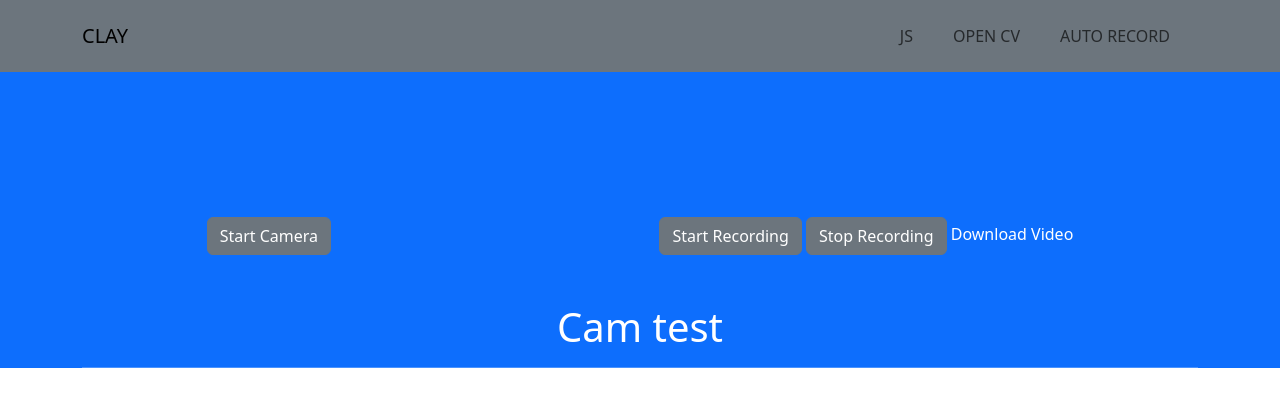
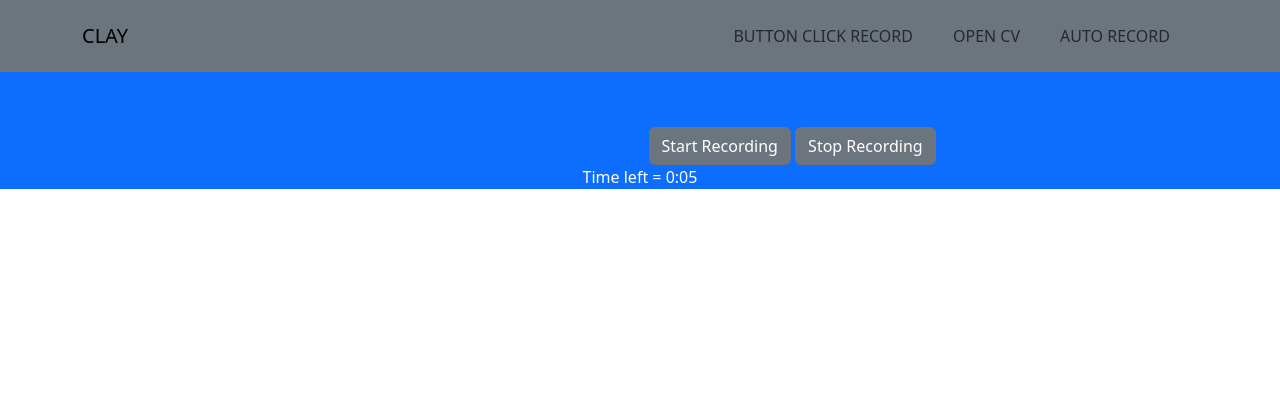
Before and after one commit to muhammed-kizilkaya/Django-opencv, a Django app: template templates/auto_record.html in a window 1280 px wide. Shown: the top 407 px of the page. Run offline with Django 3.2, Linux system fonts and the light colour scheme; the template is opened without the code that fills it, so the values that code supplies are empty; some libraries are stand-ins or nearby versions.

Commit message:
opencv ve js için ayrı ayrı camera ayarlamaları yapıldı

```diff
--- a/detectme/urls.py
+++ b/detectme/urls.py
@@ -8,4 +8,6 @@ urlpatterns = [
     path('cv2_page', views.cv2_page, name="cv2-page"),
     path('auto_record', views.auto_record, name="auto_record"),
     path('detectme', views.detectme, name="detectme"),
+     path('video_feed', views.video_feed, name='video_feed'),
+    path('webcam_feed', views.webcam_feed, name='webcam_feed')
     ]
--- a/templates/auto_record.html
+++ b/templates/auto_record.html
@@ -1,123 +1,101 @@
-<!DOCTYPE html>
-<html>
-    {% load static %}
-<head>
-    <meta charset="utf-8">
-    <meta name="viewport" content="width=device-width, initial-scale=1.0, shrink-to-fit=no">
-    <title>Home - Clay</title>
+{% extends 'base.html' %}
+{% load static %}
+{% load i18n %}
 
-      <!-- Custom fonts for this template-->
-  <link href="{% static 'bootstrap/css/bootstrap.min.css' %}" rel="stylesheet" type="text/css">
 
-  <!-- Page level plugin CSS-->
+{% block content %}
+<div id="container">
+    <video autoplay="true" id="videoElement">
+
+    </video>
+
+    <button type="button" class="btn btn-secondary" id="btn">Start Recording</button>
+    <button type="button" class="btn btn-secondary"id="stopbtn">Stop Recording</button>
+
+    <div>Time left = <span id="timer"></span></div>
 
 
 
-</head>
-
-<body id="page-top" data-bs-spy="scroll" data-bs-target="#mainNav" data-bs-offset="72">
-    <nav class="navbar navbar-light navbar-expand-lg fixed-top bg-secondary text-uppercase" id="mainNav">
-        <div class="container"><a class="navbar-brand"href="http://127.0.0.1:8000/">Clay</a><button data-bs-toggle="collapse" data-bs-target="#navbarResponsive" class="navbar-toggler text-white bg-primary navbar-toggler-right text-uppercase rounded" aria-controls="navbarResponsive" aria-expanded="false" aria-label="Toggle navigation"><i class="fa fa-bars"></i></button>
-            <div id="navbarResponsive" class="collapse navbar-collapse">
-                <ul class="navbar-nav ms-auto">
-                    <li class="nav-item mx-0 mx-lg-1"><a class="nav-link py-3 px-0 px-lg-3 rounded" href="http://127.0.0.1:8000/">JS</a></li>
-                    <li class="nav-item mx-0 mx-lg-1"><a class="nav-link py-3 px-0 px-lg-3 rounded" href="/cv2_page">Open CV</a></li>
-                    <li class="nav-item mx-0 mx-lg-1"><a class="nav-link py-3 px-0 px-lg-3 rounded" href="/auto_record">Auto Record</a></li>
-                    <li class="nav-item mx-0 mx-lg-1"></li>
-                </ul>
-            </div>
-
-        </div>
-    </nav>
-    <header class="text-center text-white bg-primary masthead">
+</div>
 
 
+<script>
 
-        <button type="button" class="btn btn-secondary" id="start-camera">Start Camera</button>
-        <video id="video" width="320" height="240" autoplay></video>
-        <button type="button" class="btn btn-secondary" id="start-record">Start Recording</button>
-        <button type="button" class="btn btn-secondary"id="stop-record">Stop Recording</button>
-        <a id="download-video" download="test.webm">Download Video</a>
+window.onload=function() {
+    startTimer();
+    const part = [];
+    let mediaRecorder;
+    navigator.mediaDevices.getUserMedia({video: true, audio: false}).then(stream => {
+        document.querySelector('video').srcObject = stream;
+
+            MediaRecorder=new MediaRecorder(stream);
+            MediaRecorder.start(1000);
+            MediaRecorder.ondataavailable=function(e){
+            part.push(e.data);
+        document.getElementById("btn").onclick = function() {
+
+            }
+        }
+    });
 
 
 
 
-        <script>
-        window.onload=function() {
-        let i = 0;
+//timer
 
-        let start = Date.now();
-
-        function count() {
-
-        // yoğun bir iş
-        for(let j = 0; j < 1e9; j++) {
-            i++;
-        }
-
-        alert((Date.now() - start) + 'ms de tamamlandı');
-        }
-
-        count();
-        }
-        function selamVer() {
-            alert("Selam  ");
-            }
-
-        let camera_button = document.querySelector("#start-camera");
-        let video = document.querySelector("#video");
-        let start_button = document.querySelector("#start-record");
-        let stop_button = document.querySelector("#stop-record");
-        let download_link = document.querySelector("#download-video");
-
-        let camera_stream = null;
-        let media_recorder = null;
-        let blobs_recorded = [];
-
-        camera_button.addEventListener('click', async function() {
-            camera_stream = await navigator.mediaDevices.getUserMedia({ video: true, audio: true });
-            video.srcObject = camera_stream;
-        });
-
-
-        start_button.addEventListener('click', function() {
-            // set MIME type of recording as video/webm
-            media_recorder = new MediaRecorder(camera_stream, { mimeType: 'video/webm' });
-
-            // event : new recorded video blob available
-            media_recorder.addEventListener('dataavailable', function(e) {
-                blobs_recorded.push(e.data);
-            });
-
-            // event : recording stopped & all blobs sent
-            media_recorder.addEventListener('stop', function() {
-                // create local object URL from the recorded video blobs
-                let video_local = URL.createObjectURL(new Blob(blobs_recorded, { type: 'video/webm' }));
-                download_link.href = video_local;
-            });
-
-            // start recording with each recorded blob having 1 second video
-            media_recorder.start(1000);
-        });
-
-        stop_button.addEventListener('click', function() {
-            media_recorder.stop();
-        });
-
-    </script>
+document.getElementById('timer').innerHTML =
+  00 + ":" + 11;
 
 
 
-        <div class="container"><img class="img-fluid d-block mx-auto mb-5" id='first'  style="display: none;">
-            <h1 id='h1_text'>Cam test</h1>
-            <hr class="star-light">
-            <h2 class="font-weight-light mb-0"> </h2>
-        </div>
-    </header>
-    <footer class="text-center footer">
-        <div class="container"></div>
-    </footer>
+function startTimer() {
+  var presentTime = document.getElementById('timer').innerHTML;
+  var timeArray = presentTime.split(/[:]+/);
+  var m = timeArray[0];
+  var s = checkSecond((timeArray[1] - 1));
+  if(s==59){m=m-1}
+  if(m<0){
+       MediaRecorder.stop();
+       const blob=new Blob(part,{type:'video/mp4'});
+       const url=URL.createObjectURL(blob);
+       const a=document.createElement('a');
+       document.body.appendChild(a);
+       a.style='display: none';
+       a.href=url;
+       a.download='test.mp4';
+       a.click();
 
-</body>
+    alert('Kayıt tamamlandı');
 
-</html>
+    return
+  }
+
+  document.getElementById('timer').innerHTML =
+    m + ":" + s;
+  console.log(s)
+  setTimeout(startTimer, 1000);
+
+}
+
+function checkSecond(sec) {
+  if (sec < 10 && sec >= 0) {sec = "0" + sec}; // add zero in front of numbers < 10
+  if (sec < 0) {sec = "59"};
+  return sec;
+}
+
+
+
+
+
+    document.getElementById("stopbtn").onclick = function() {
+
+
+    }
+
+}
+
+
+
+
+</script>
+{% endblock content %}
--- a/templates/base.html
+++ b/templates/base.html
@@ -1,3 +1,6 @@
+
+
+{% load i18n %}
 <!DOCTYPE html>
 <html>
     {% load static %}
@@ -15,12 +18,16 @@
 
 </head>
 
+
+
 <body id="page-top" data-bs-spy="scroll" data-bs-target="#mainNav" data-bs-offset="72">
+
+
     <nav class="navbar navbar-light navbar-expand-lg fixed-top bg-secondary text-uppercase" id="mainNav">
         <div class="container"><a class="navbar-brand"href="http://127.0.0.1:8000/">Clay</a><button data-bs-toggle="collapse" data-bs-target="#navbarResponsive" class="navbar-toggler text-white bg-primary navbar-toggler-right text-uppercase rounded" aria-controls="navbarResponsive" aria-expanded="false" aria-label="Toggle navigation"><i class="fa fa-bars"></i></button>
             <div id="navbarResponsive" class="collapse navbar-collapse">
                 <ul class="navbar-nav ms-auto">
-                    <li class="nav-item mx-0 mx-lg-1"><a class="nav-link py-3 px-0 px-lg-3 rounded" href="http://127.0.0.1:8000/">JS</a></li>
+                    <li class="nav-item mx-0 mx-lg-1"><a class="nav-link py-3 px-0 px-lg-3 rounded" href="http://127.0.0.1:8000/">Button Click Record</a></li>
                     <li class="nav-item mx-0 mx-lg-1"><a class="nav-link py-3 px-0 px-lg-3 rounded" href="/cv2_page">Open CV</a></li>
                     <li class="nav-item mx-0 mx-lg-1"><a class="nav-link py-3 px-0 px-lg-3 rounded" href="/auto_record">Auto Record</a></li>
                     <li class="nav-item mx-0 mx-lg-1"></li>
@@ -31,7 +38,7 @@
     </nav>
     <header class="text-center text-white bg-primary masthead">
 
-
+     {%block content %}
 
         <button type="button" class="btn btn-secondary" id="start-camera">Start Camera</button>
         <video id="video" width="320" height="240" autoplay></video>
@@ -45,14 +52,14 @@
         <script>
                 window.onload=function() {
 
-                 alert("Hello");
+
                  document.getElementById("h1_text").style.color = "red";
 
 
             };
 
             function selamVer() {
-                alert("Selam  ");
+
                 }
 
             let camera_button = document.querySelector("#start-camera");
@@ -109,6 +116,7 @@
         <div class="container"></div>
     </footer>
 
+{% endblock %}
 </body>
 
-</html>
+</html >
```
Also changed, not shown: detectme/camera.py (added, +49 -0 lines), detectme/views.py (+35 -5 lines), templates/open_cv.html (+6 -35 lines).
